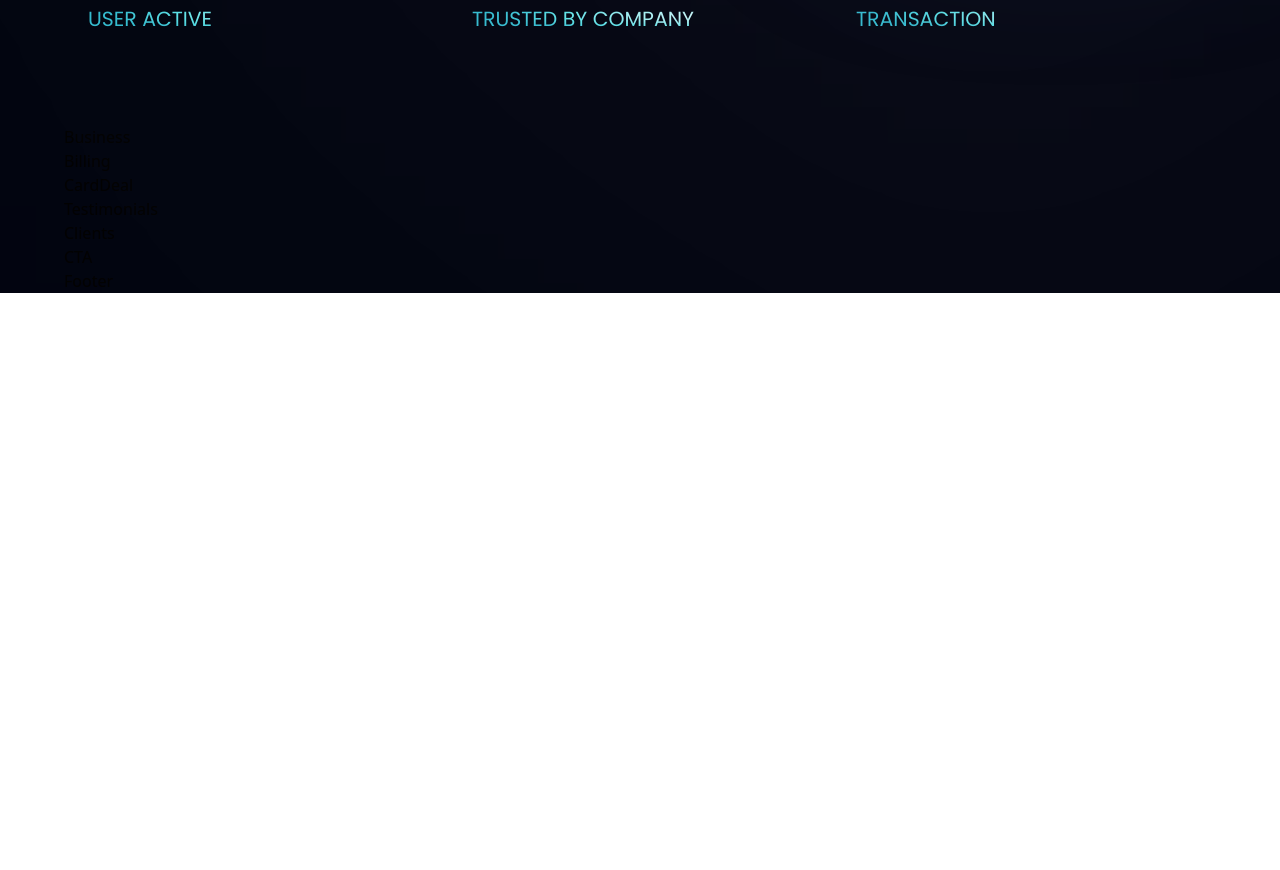
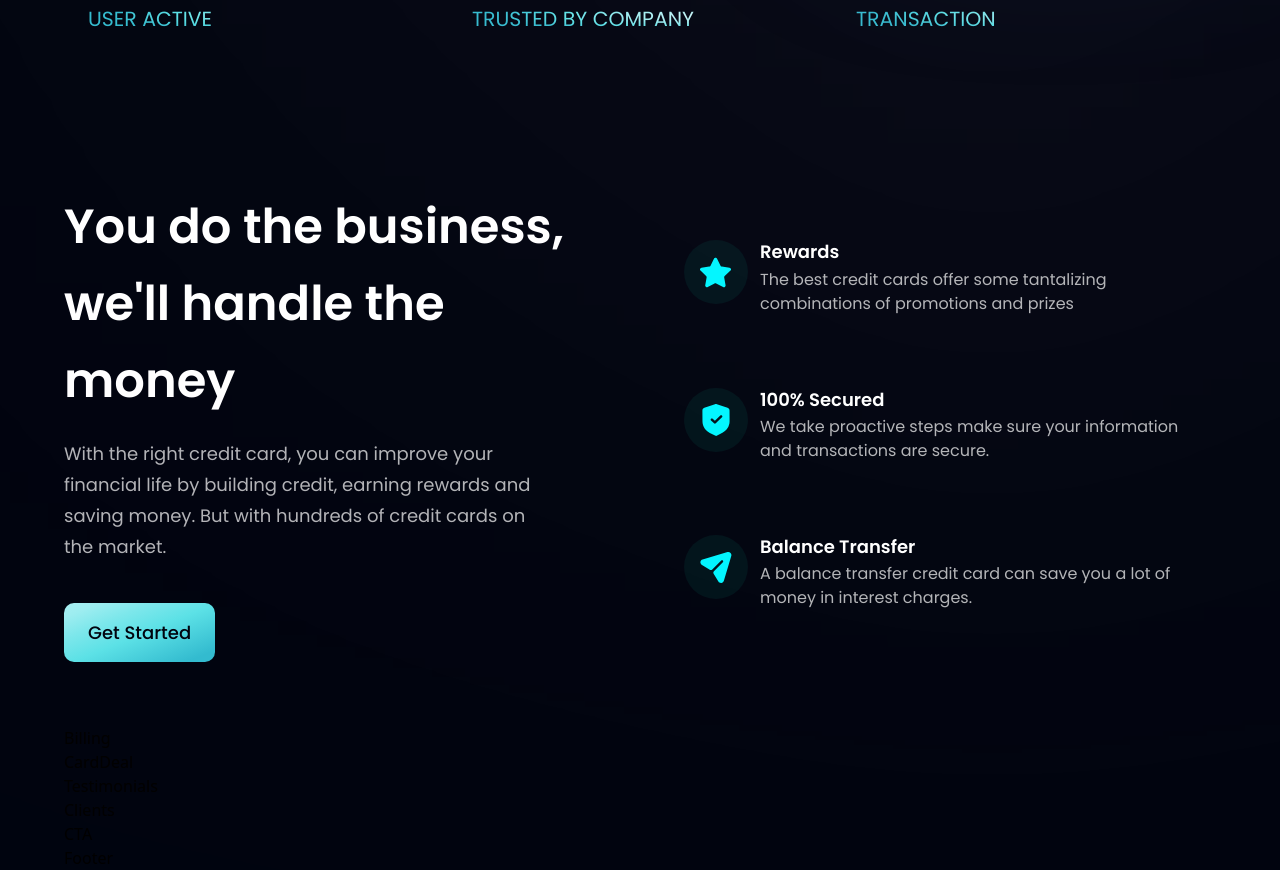
Before and after one commit to eduardomaldonadofernandez21/bank_modern_app, a React (Vite) app in the folder bank_modern_app/: page / in a window 1280 px wide. Shown: the part 847-1717 px from the top of the page. Before the commit the page ends 1140 px from the top, so only its background shows below. Built offline with nearby package versions, Linux system fonts and the light colour scheme.

Commit message:
creation Business

```diff
--- a/bank_modern_app/src/components/Business.jsx
+++ b/bank_modern_app/src/components/Business.jsx
@@ -1,8 +1,48 @@
-import React from 'react';
+import { features } from "../constants";
+import styles, { layout } from "../style";
+import Button from "./Button";
+
+const FeatureCard = ({ icon, title, content, index }) => {
+  return (
+    <div className={`flex flex-row p-6 rounded-[20px] ${index !== features.length - 1 ? "mb-6" : "mb-0"} feature-card`}>
+      <div className={`w-[64px] h-[64px] rounded-full ${styles.flexCenter} bg-dimBlue`}>
+        <img src={icon} alt="star" className="w-[50%] h-[50%] object-contain" />
+      </div>
+      <div className="flex-1 flex flex-col ml-3">
+        <h4 className="font-poppins font-semibold text-white text-[18px] leading-[23.4px] mb-1">
+          {title}
+        </h4>
+        <p className="font-poppins font-normal text-dimWhite text-[16px] leading-[24px]">
+          {content}
+        </p>
+      </div>
+    </div>
+  );
+}
 
 const Business = () => {
   return (
-    <div>Business</div>
+    <section id="features" className={layout.section}>
+      <div className={layout.sectionInfo}>
+        <h2 className={styles.heading2}>
+          You do the business, <br className='sm:block hidden' />
+          we'll handle the money
+        </h2>
+        <p className={`${styles.paragraph} max-w-[470px] mt-5`}>
+          With the right credit card, you can improve your financial life by
+          building credit, earning rewards and saving money. But with hundreds
+          of credit cards on the market.
+        </p>
+
+        <Button styles={`mt-10`} />
+      </div>
+
+      <div className={`${layout.sectionImg} flex-col`}>
+        {features.map((feature, index) => (
+          <FeatureCard key={feature.id} {...feature} index={index} />
+        ))}
+      </div>
+    </section>
   );
 }
 
```
